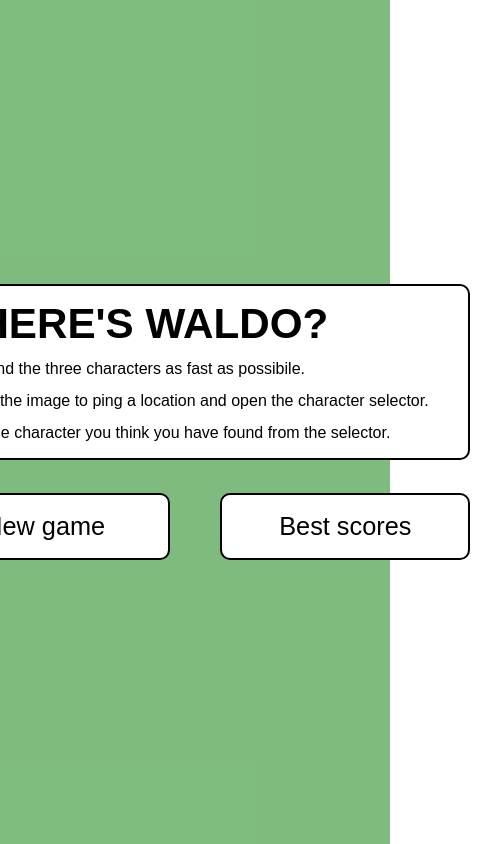
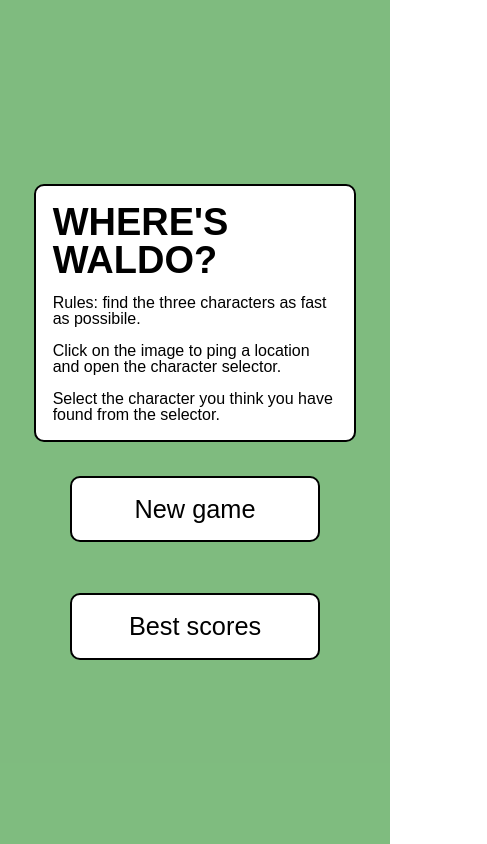
Before and after one commit to BuonicosII/where-is-waldo, a React (Vite) app: page / in a window 390 px wide. Shown: the whole page, 487 px wide, since content can reach past the window. Built offline with nearby package versions, Linux system fonts and the light colour scheme.

Commit message:
Make start page responsive

```diff
--- a/src/components/startUp/StartUp.module.css
+++ b/src/components/startUp/StartUp.module.css
@@ -48,3 +48,21 @@
   border: 2px solid black;
   margin: 2vh;
 }
+
+@media screen and (max-width: 800px) {
+  .description {
+    width: 100%;
+    margin: 2vh;
+  }
+
+  #mainDiv h1 {
+    font-size: 4.5vh;
+  }
+
+  .buttonHolder {
+    display: flex;
+    justify-content: center;
+    flex-wrap: wrap;
+    gap: 2vh;
+  }
+}
```
